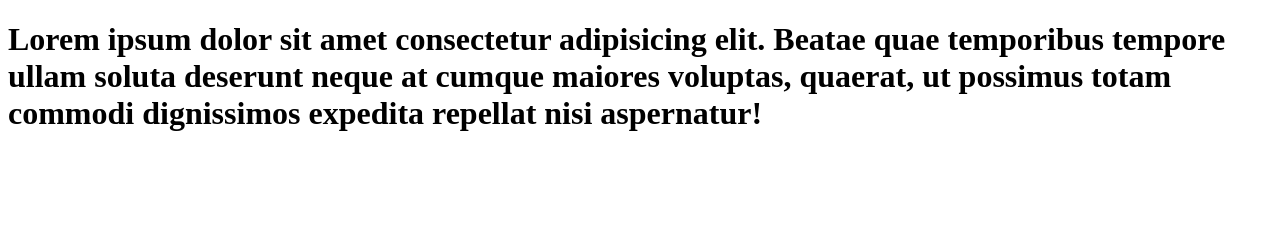
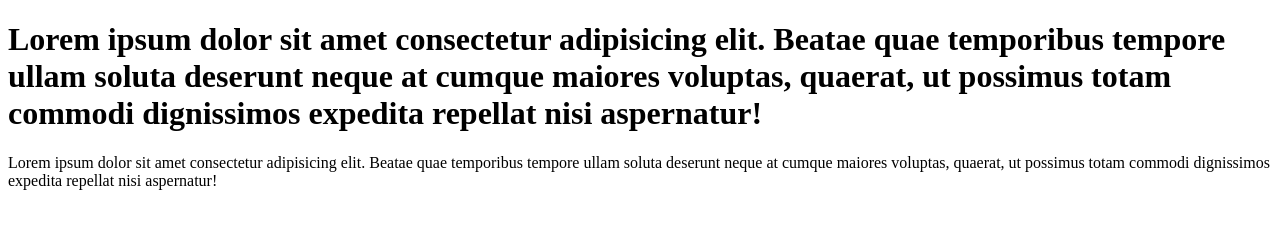
Before and after one commit to miguelhch/learn-git, a plain HTML site: page index.html in a window 1280 px wide. Drawn offline with Linux system fonts and the light colour scheme.

Commit message:
add paragraph to code

```diff
--- a/index.html
+++ b/index.html
@@ -7,6 +7,7 @@
 </head>
 <body>
     <h1>Lorem ipsum dolor sit amet consectetur adipisicing elit. Beatae quae temporibus tempore ullam soluta deserunt neque at cumque maiores voluptas, quaerat, ut possimus totam commodi dignissimos expedita repellat nisi aspernatur!</h1>
+    <p>Lorem ipsum dolor sit amet consectetur adipisicing elit. Beatae quae temporibus tempore ullam soluta deserunt neque at cumque maiores voluptas, quaerat, ut possimus totam commodi dignissimos expedita repellat nisi aspernatur!</p>
 
 </body>
 </html>
```
